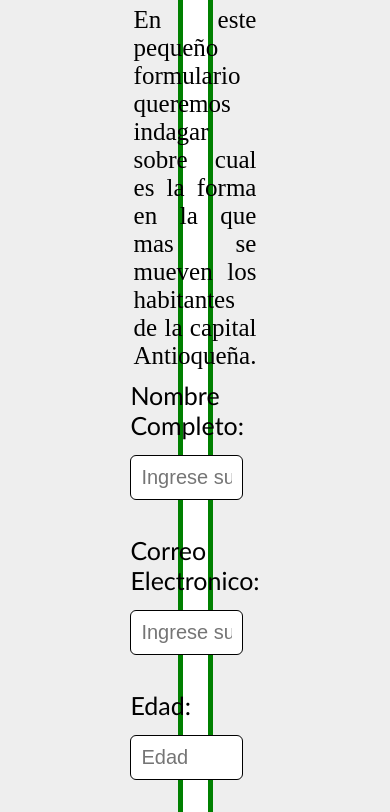
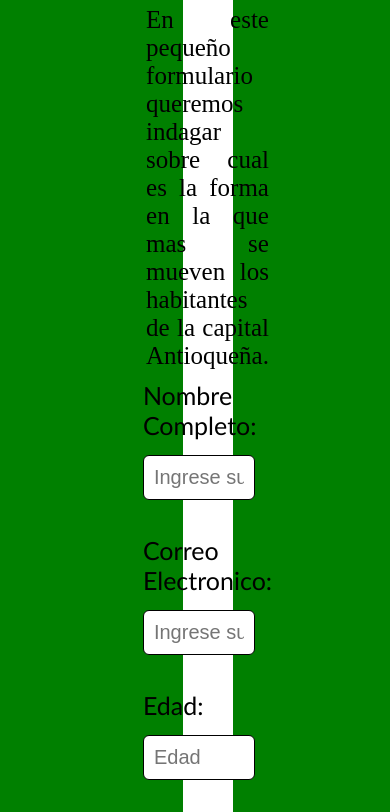
Before and after one commit to Camilo1002/survey-form, a plain HTML site: page index.html in a window 390 px wide. Shown: the part 166-978 px from the top of the page. Drawn offline with Linux system fonts and the light colour scheme.

Commit message:
Adicionando algo mas

```diff
--- a/styles/main.css
+++ b/styles/main.css
@@ -107,3 +107,13 @@ select{
     background: black;
 
   }
+
+  @media only screen and (max-width: 800px) {
+    body {
+      background-color: green;
+
+    }
+    main{
+        width: 100%;
+    }
+  }
```
